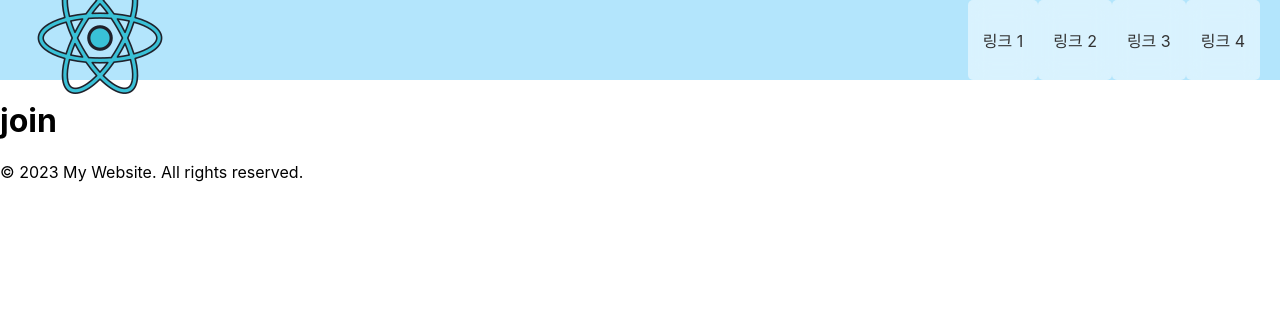
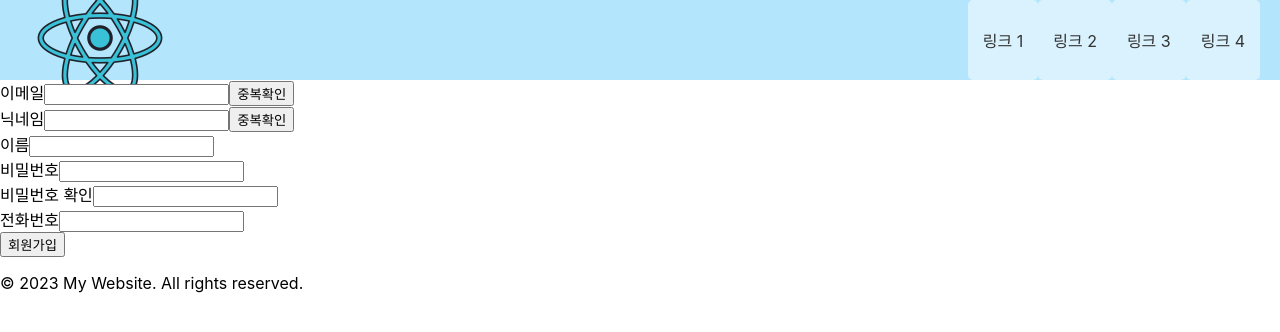
Before and after one commit to Heonamkyu93/refore-front, a React (Create React App) app: page /join in a window 1280 px wide. Shown: the top 332 px of the page. Built offline with nearby package versions, Linux system fonts and the light colour scheme; no server answers.

Commit message:
joinForm 클라이언트 유효성검사

```diff
--- a/src/component/join/JoinForm.js
+++ b/src/component/join/JoinForm.js
@@ -1,49 +1,57 @@
 import React, { useState,useEffect } from 'react';
+import styles from './JoinForm.module.css';
 const JoinForm = () => {
-    const [webSocket, setWebSocket] = useState(null);
-    useEffect(() => {
-        // 웹소켓 연결 생성
-        const userToken = 'eyJhbGciOiJIUzUxMiJ9.eyJzdWIiOiJhY2Nlc3MiLCJleHAiOjE3MDU5NzU0MzYsImlkIjoyLCJlbWFpbCI6ImV4YW1wbGUyQGVtYWlsLmNvbSJ9.8g57o1x0Zn55dfWxJxUVJeRftrb_tykB3VFLnggjEwRoBvlC9jx6X30FEYWHJs6GJ43rQnxYrdoIFaUIkGrfKw';
-        const refreshToken = 'test';
-        const ws = new WebSocket('ws://localhost:8888/ws/chat');
-        ws.onopen = () => {
+  const [formData,setFormData] = useState({
+    memberEmail:"",
+    memberPassword:"",
+    memberName:"",
+    memberNickname:"",
+    phoneNumber:"",
+    confirmPassword:"",
+  });
 
-          ws.send(JSON.stringify({ accessToken: userToken, refreshToken: refreshToken }));
+    const changeValue =(e) =>{
+      const {name , value} = e.target;
+      setFormData({...formData,[name]:value});
+    };
 
 
-
-          console.log('Connected to the WebSocket server');
-          // 연결이 성공적으로 이루어지면 필요한 로직을 여기에 작성합니다.
-        };
-
-        ws.onmessage = (event) => {
-          // 서버로부터 메시지를 받았을 때의 처리 로직을 여기에 작성합니다.
-          console.log('Message from server:', event.data);
-        };
-
-        ws.onerror = (error) => {
-          // 오류 처리 로직을 여기에 작성합니다.
-          console.error('WebSocket error:', error);
-        };
-
-        ws.onclose = () => {
-          console.log('Disconnected from the WebSocket server');
-          // 연결이 종료되면 필요한 로직을 여기에 작성합니다.
-        };
-
-        // WebSocket 객체를 상태로 설정
-        setWebSocket(ws);
-
-        // 컴포넌트가 언마운트될 때 WebSocket 연결을 종료합니다.
-        return () => {
-          ws.close();
-        };
-      }, []);
     return (
-        <div>
-            <h1>join </h1>
+        <div className={styles.joinContainer}>
+           <div className={styles.joinFormContainer}>
+              <form>
+              <div className={styles.joinInputDiv}>
+              <span>이메일</span><input type='email' maxLength={50} required onChange={changeValue} name='memberEmail'></input>
+              <button type='button'>중복확인</button>
+              </div>
+              <div className={styles.joinInputDiv}>
+                <span>닉네임</span>
+                <input type='text' maxLength={15} required onChange={changeValue} name='memberNickname'></input>
+                <button type='button'>중복확인</button>
+              </div>
+              <div className={styles.joinInputDiv}>
+                <span>이름</span>
+                <input type='text' maxLength={10} required onChange={changeValue} name='memberName'></input>
+              </div>
+              <div className={styles.joinInputDiv}>
+                <span>비밀번호</span>
+                <input type='password' maxLength={10} required onChange={changeValue} name='memberPassword'></input>
+              </div>
+              <div className={styles.joinInputDiv}>
+                <span>비밀번호 확인</span>
+                <input type='password' maxLength={10} required onChange={changeValue} name='confirmPassword'></input>
+              </div>
+              <div className={styles.joinInputDiv}>
+                <span>전화번호</span>
+                <input type='text' maxLength={11} required onChange={changeValue} name='phoneNumber'></input>
+              </div>
+              <div className={styles.joinInputDiv}>
+              <input type="submit" value="회원가입"></input>
+              </div>
+              </form>
+           </div>
         </div>
     );
 };
 
-export default JoinForm;            <h1>join </h1>
+export default JoinForm;
```
Also changed, not shown: src/component/join/JoinForm.module.css (added).
